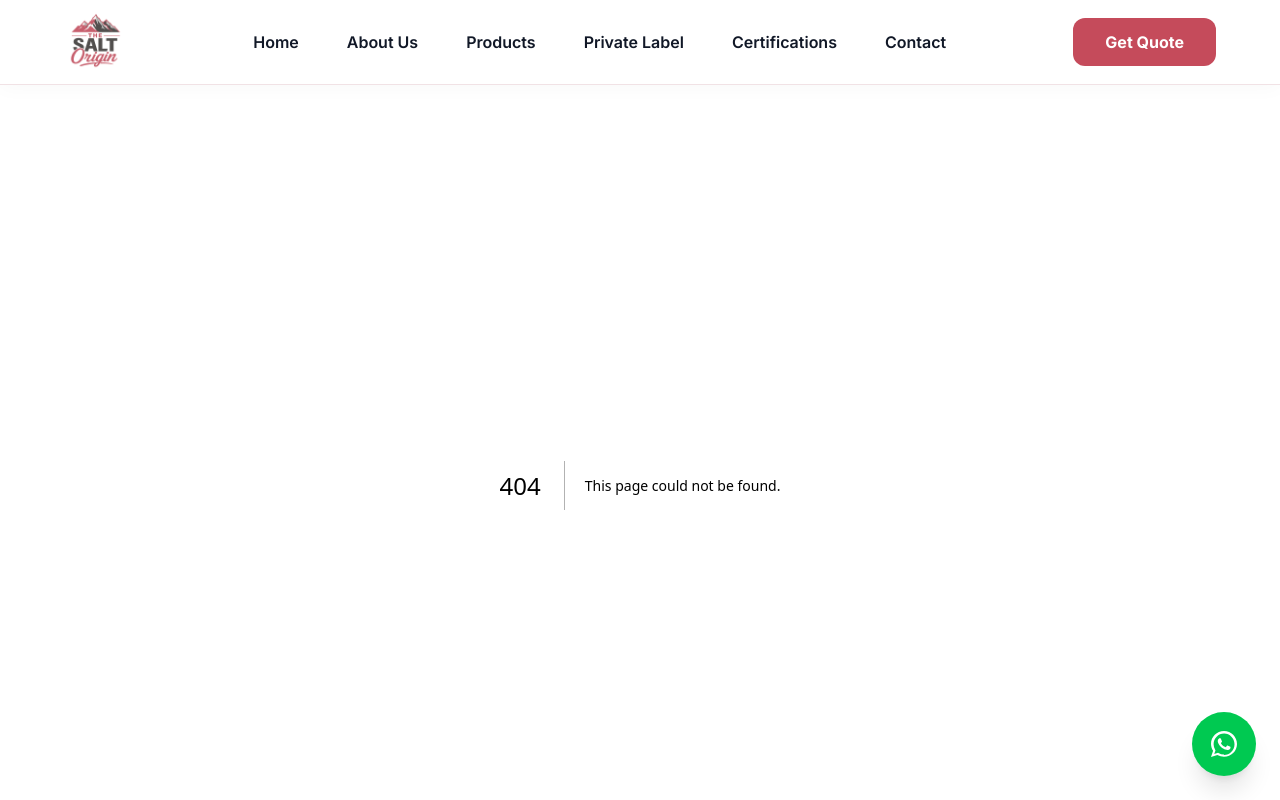
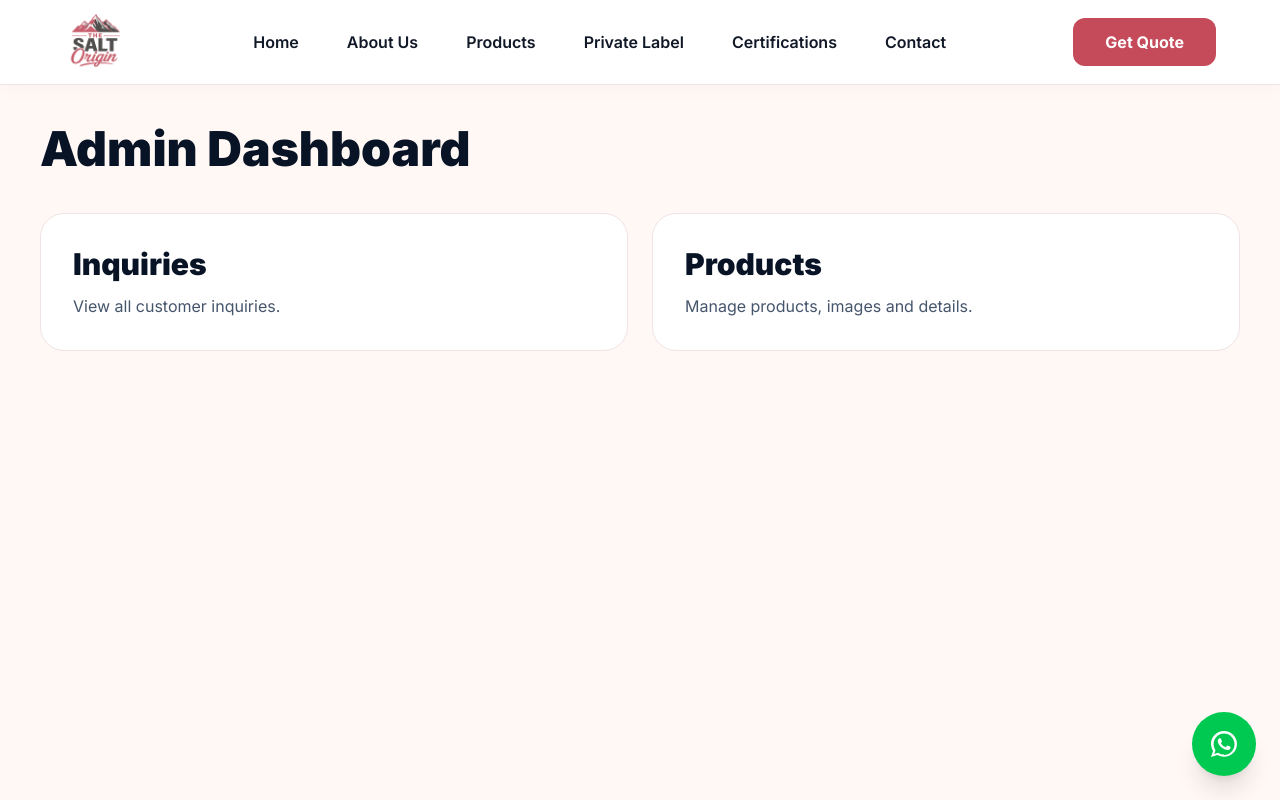
Before and after one commit to thekhanandco-design/the-salt-secrets, a Next.js app: page /admin in a window 1280 px wide. Before the commit this address had no page. Shown: the top 800 px of the page. Built offline with nearby package versions, Linux system fonts and the light colour scheme.

Commit message:
add admin dashboard

```diff
--- /dev/null
+++ b/src/app/admin/page.tsx
@@ -0,0 +1,45 @@
+import Link from "next/link";
+
+export default function AdminDashboard() {
+  return (
+    <main className="min-h-screen bg-[#FFF8F5] p-6 lg:p-10">
+      <div className="max-w-[1400px] mx-auto">
+
+        <h1 className="text-5xl font-black text-[#081325] mb-10">
+          Admin Dashboard
+        </h1>
+
+        <div className="grid md:grid-cols-2 gap-6">
+
+          <Link
+            href="/admin/inquiries"
+            className="bg-white border border-[#EFE3E5] rounded-[24px] p-8 hover:shadow-lg transition"
+          >
+            <h2 className="text-3xl font-black text-[#081325]">
+              Inquiries
+            </h2>
+
+            <p className="text-slate-600 mt-3">
+              View all customer inquiries.
+            </p>
+          </Link>
+
+          <Link
+            href="/admin/products"
+            className="bg-white border border-[#EFE3E5] rounded-[24px] p-8 hover:shadow-lg transition"
+          >
+            <h2 className="text-3xl font-black text-[#081325]">
+              Products
+            </h2>
+
+            <p className="text-slate-600 mt-3">
+              Manage products, images and details.
+            </p>
+          </Link>
+
+        </div>
+
+      </div>
+    </main>
+  );
+}
```
